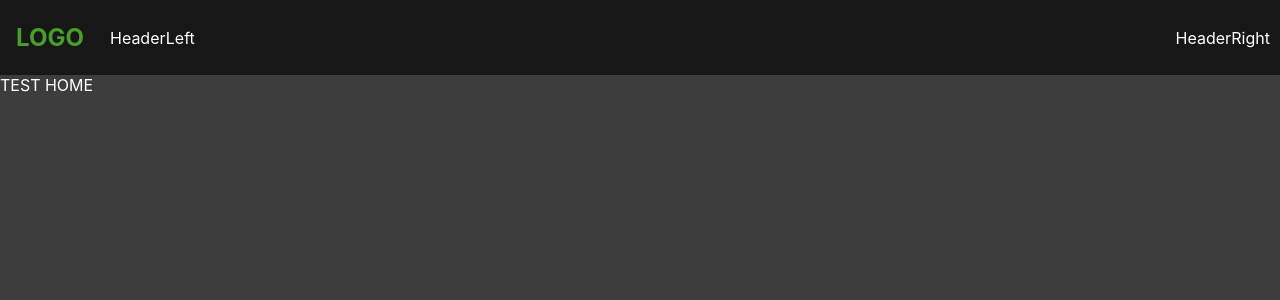
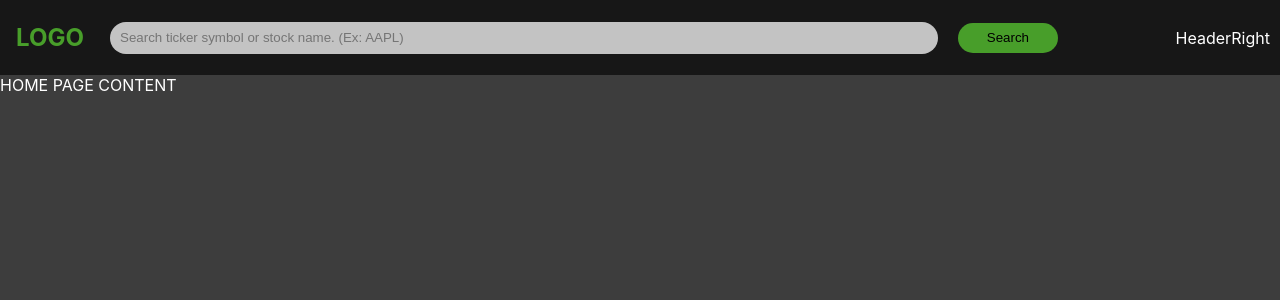
Before and after one commit to Oliver343/stock-analysis, a React (Create React App) app: page / in a window 1280 px wide. Shown: the top 300 px of the page. Built offline with nearby package versions, Linux system fonts and the light colour scheme.

Commit message:
Search bar added to header

```diff
--- a/src/App.css
+++ b/src/App.css
@@ -29,8 +29,26 @@
 }
 
 .headerItem {
+  margin-left: 10px;
+  margin-right: 10px;
+}
+
+.searchBar {
+  background-color: #C3C3C3;
+  color: black;
+  width: 70%;
+  height: 30px;
+  border-radius: 20px;
+  border: none;
   padding-left: 10px;
-  padding-right: 10px;
+}
+
+.buttonMain {
+  background-color: #489E2A;
+  height: 30px;
+  border-radius: 20px;
+  border: none;
+  width: 100px;
 }
 
 .logo {
--- a/src/components/Header.jsx
+++ b/src/components/Header.jsx
@@ -5,7 +5,8 @@ export default function Header() {
         <div className="header">
             <div className="headerLeft">
                 <Logo />
-                <p className="headerItem">HeaderLeft</p>
+                <input  className="searchBar headerItem" type="text" placeholder="Search ticker symbol or stock name. (Ex: AAPL)" />
+                <button className="buttonMain headerItem">Search</button>
             </div>
             <div className="headerRight">
                 <p className="headerItem">HeaderRight</p>
--- a/src/pages/Home.jsx
+++ b/src/pages/Home.jsx
@@ -6,7 +6,7 @@ export default function Home() {
     return(
     <div className="home">
         <Header />
-        TEST HOME
+        HOME PAGE CONTENT
     </div>
     )
 }
```
